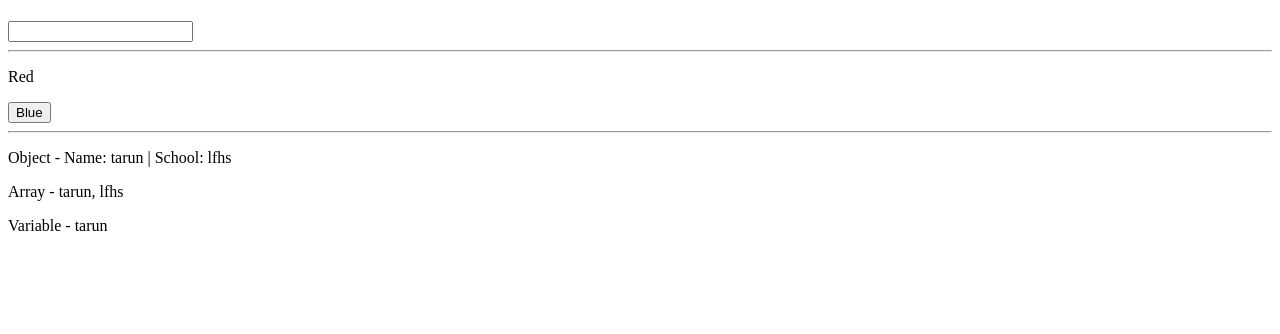
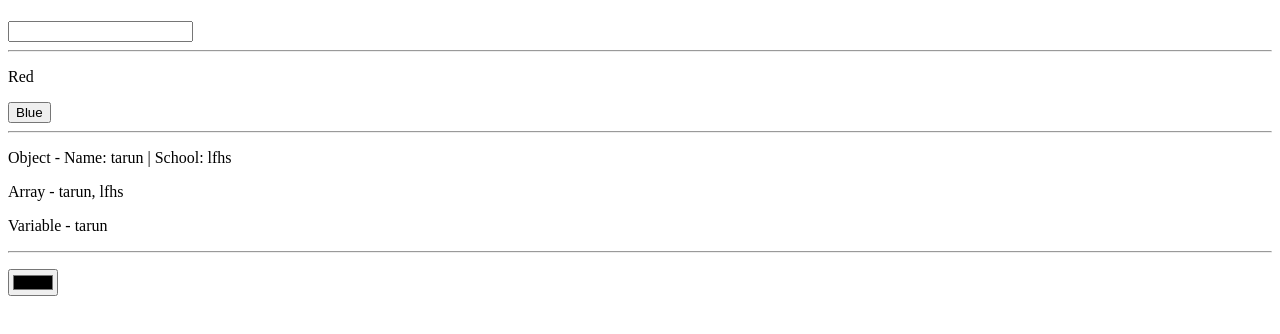
Before and after one commit to tarunmankar/learn-react, a React (Create React App) app: page / in a window 1280 px wide. Shown: the top 334 px of the page. Built offline with nearby package versions, Linux system fonts and the light colour scheme.

Commit message:
added background change code

```diff
--- a/src/App.js
+++ b/src/App.js
@@ -1,3 +1,4 @@
+import ChangeBackground from "./components/ChangeBackground";
 import ChangeInput from "./components/ChangeInput";
 import ChangeText from "./components/ChangeText";
 import ShowData from "./components/ShowData";
@@ -14,7 +15,8 @@ function App() {
       <ShowData objectData ={objectData}
                 arrayData={arrayData}
                 variableData={variableData}
-      />
+      /><hr/>
+      <ChangeBackground/>
     </>
   );
 }
--- /dev/null
+++ b/src/components/ChangeBackground.js
@@ -0,0 +1,18 @@
+import { useState } from "react"
+
+const ChangeBackground = () => {
+    const [color,setColor] = useState("")
+    const changeColor = (e) => setColor(e.target.value)
+
+    return (
+      <>
+      <style>{'body {background-color:'+color+'}'}</style>
+      <p>{color}</p>
+        <form>
+            <input type="color" onChange={changeColor}/>
+        </form>
+      </>
+    )
+  }
+
+export default ChangeBackground
```
